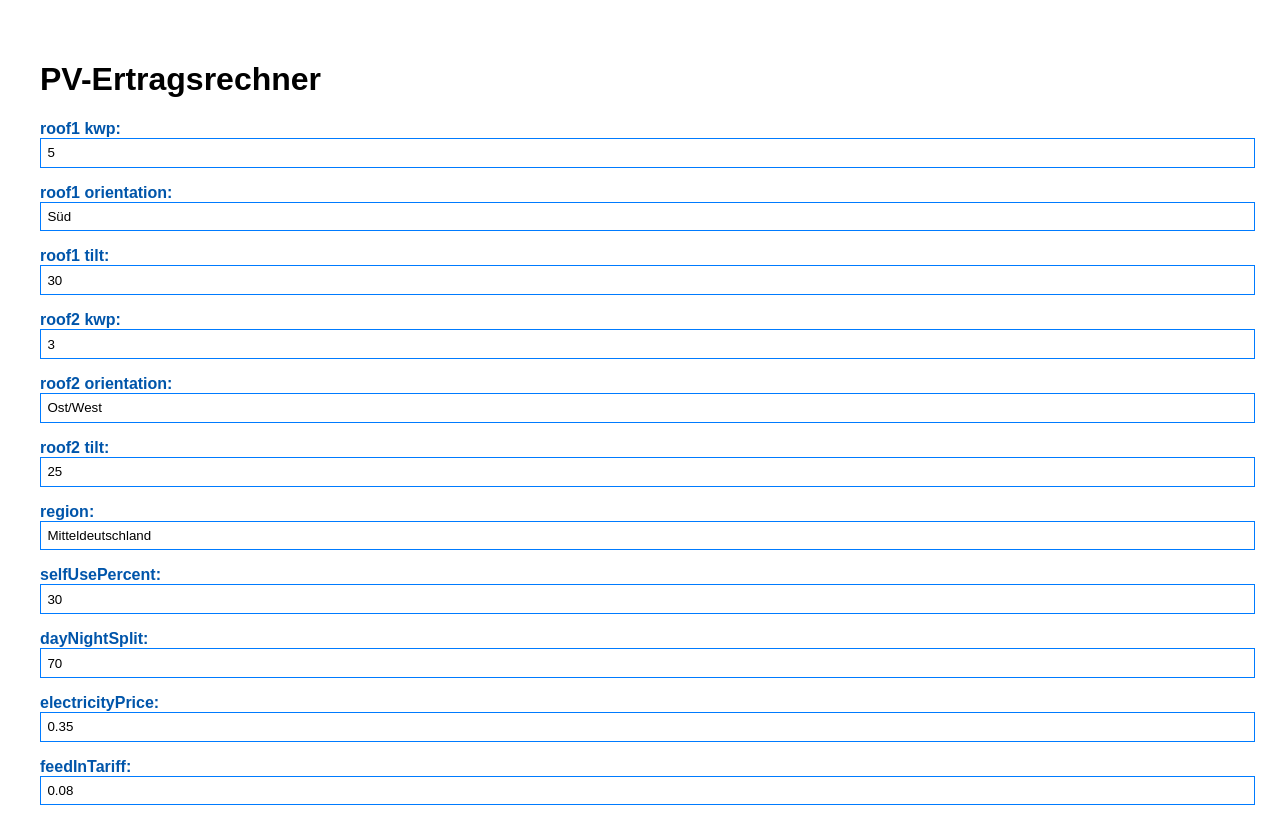
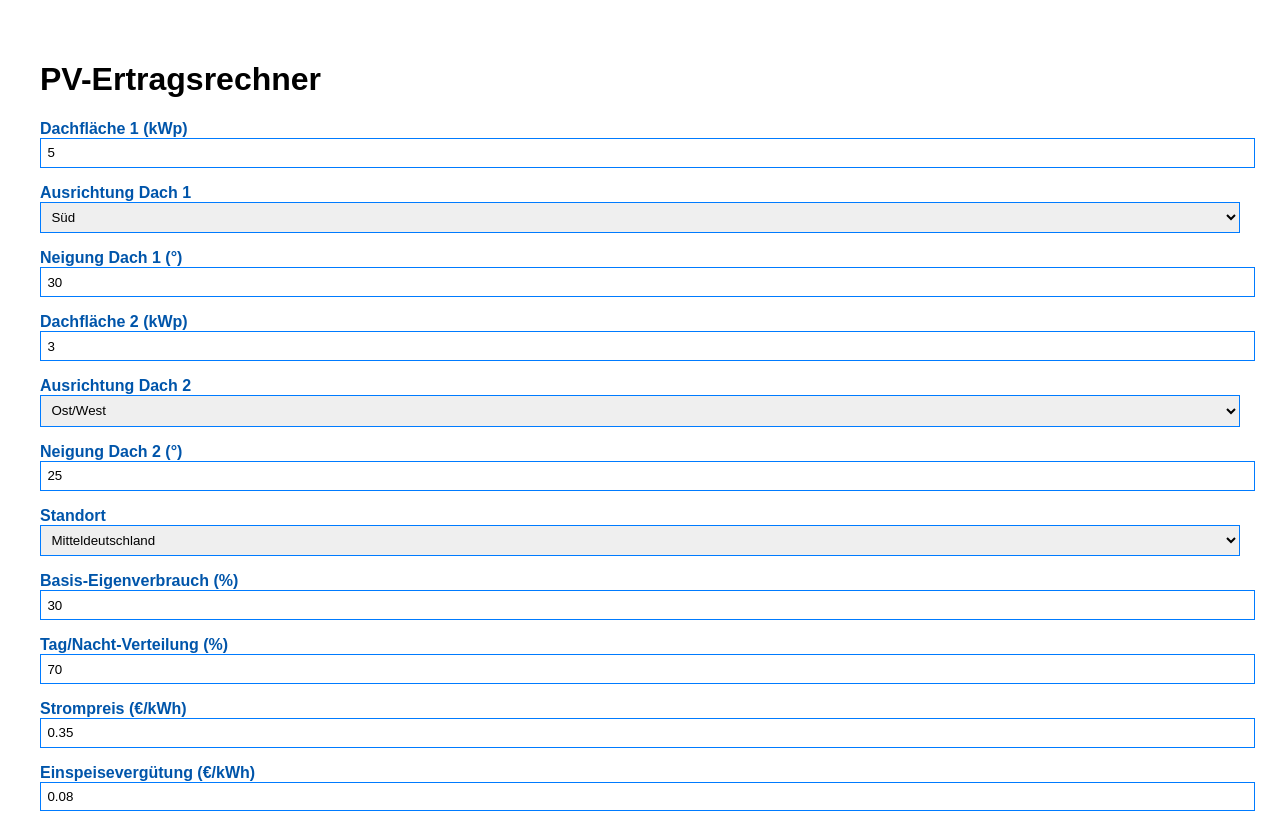
Before and after one commit to weyrauchgroup/pv-ertragsrechner, a React (Create React App) app: page / in a window 1280 px wide. Shown: the top 813 px of the page. Built offline with nearby package versions, Linux system fonts and the light colour scheme.

Commit message:
Add files via upload

```diff
--- a/src/App.js
+++ b/src/App.js
@@ -17,6 +17,8 @@ export default function App() {
     systemCost: 12000,
     storageCost: 6000,
   });
+
+  const [errors, setErrors] = useState({});
 
   const regions = {
     Norddeutschland: 900,
@@ -38,7 +40,23 @@ export default function App() {
 
   const handleChange = (e) => {
     const { name, value } = e.target;
-    setInputs((prev) => ({ ...prev, [name]: isNaN(value) ? value : parseFloat(value) }));
+    const numeric = !name.includes("orientation") && name !== "region";
+
+    let newValue = value;
+    let newErrors = { ...errors };
+
+    if (value === "") {
+      newValue = "";
+      newErrors[name] = "Eingabe erforderlich";
+    } else if (numeric && isNaN(value)) {
+      newErrors[name] = "Nur Zahlen erlaubt";
+    } else {
+      newValue = numeric ? parseFloat(value) : value;
+      delete newErrors[name];
+    }
+
+    setInputs((prev) => ({ ...prev, [name]: newValue }));
+    setErrors(newErrors);
   };
 
   const calcYield = (kwp, orientation, tilt) => {
@@ -60,22 +78,51 @@ export default function App() {
   const totalCost = inputs.systemCost + inputs.storageCost;
   const payback = totalRevenue > 0 ? totalCost / totalRevenue : Infinity;
 
+  const renderInput = (key, label, isSelect = false, options = []) => (
+    <div key={key} style={{ marginBottom: "1rem" }}>
+      <label style={{ display: "block", fontWeight: "bold", color: "#0055aa" }}>{label}</label>
+      {isSelect ? (
+        <select
+          name={key}
+          value={inputs[key]}
+          onChange={handleChange}
+          style={{ padding: "0.4rem", width: "100%", border: "1px solid #007bff" }}
+        >
+          {options.map((opt) => (
+            <option key={opt} value={opt}>{opt}</option>
+          ))}
+        </select>
+      ) : (
+        <input
+          name={key}
+          value={inputs[key]}
+          onChange={handleChange}
+          style={{ padding: "0.4rem", width: "100%", border: errors[key] ? "1px solid red" : "1px solid #007bff" }}
+        />
+      )}
+      {errors[key] && <span style={{ color: "red", fontSize: "0.9rem" }}>{errors[key]}</span>}
+    </div>
+  );
+
   return (
     <div style={{ fontFamily: "sans-serif", padding: "2rem" }}>
       <h1>PV-Ertragsrechner</h1>
-      {Object.keys(inputs).map((key) => (
-        <div key={key} style={{ marginBottom: "1rem" }}>
-          <label style={{ display: "block", fontWeight: "bold", color: "#0055aa" }}>
-            {key.replace(/_/g, " ")}:
-          </label>
-          <input
-            name={key}
-            value={inputs[key]}
-            onChange={handleChange}
-            style={{ padding: "0.4rem", width: "100%", border: "1px solid #007bff" }}
-          />
-        </div>
-      ))}
+      {renderInput("roof1_kwp", "Dachfläche 1 (kWp)")}
+      {renderInput("roof1_orientation", "Ausrichtung Dach 1", true, Object.keys(orientationFactor))}
+      {renderInput("roof1_tilt", "Neigung Dach 1 (°)")}
+
+      {renderInput("roof2_kwp", "Dachfläche 2 (kWp)")}
+      {renderInput("roof2_orientation", "Ausrichtung Dach 2", true, Object.keys(orientationFactor))}
+      {renderInput("roof2_tilt", "Neigung Dach 2 (°)")}
+
+      {renderInput("region", "Standort", true, Object.keys(regions))}
+      {renderInput("selfUsePercent", "Basis-Eigenverbrauch (%)")}
+      {renderInput("dayNightSplit", "Tag/Nacht-Verteilung (%)")}
+      {renderInput("electricityPrice", "Strompreis (€/kWh)")}
+      {renderInput("feedInTariff", "Einspeisevergütung (€/kWh)")}
+      {renderInput("storageCapacity", "Speicherkapazität (kWh)")}
+      {renderInput("systemCost", "Anlagenpreis (€)")}
+      {renderInput("storageCost", "Speicherpreis (€)")}
 
       <div style={{ background: "#e6ffe6", padding: "1rem", borderRadius: "8px" }}>
         <h2>Ergebnisse</h2>
```
